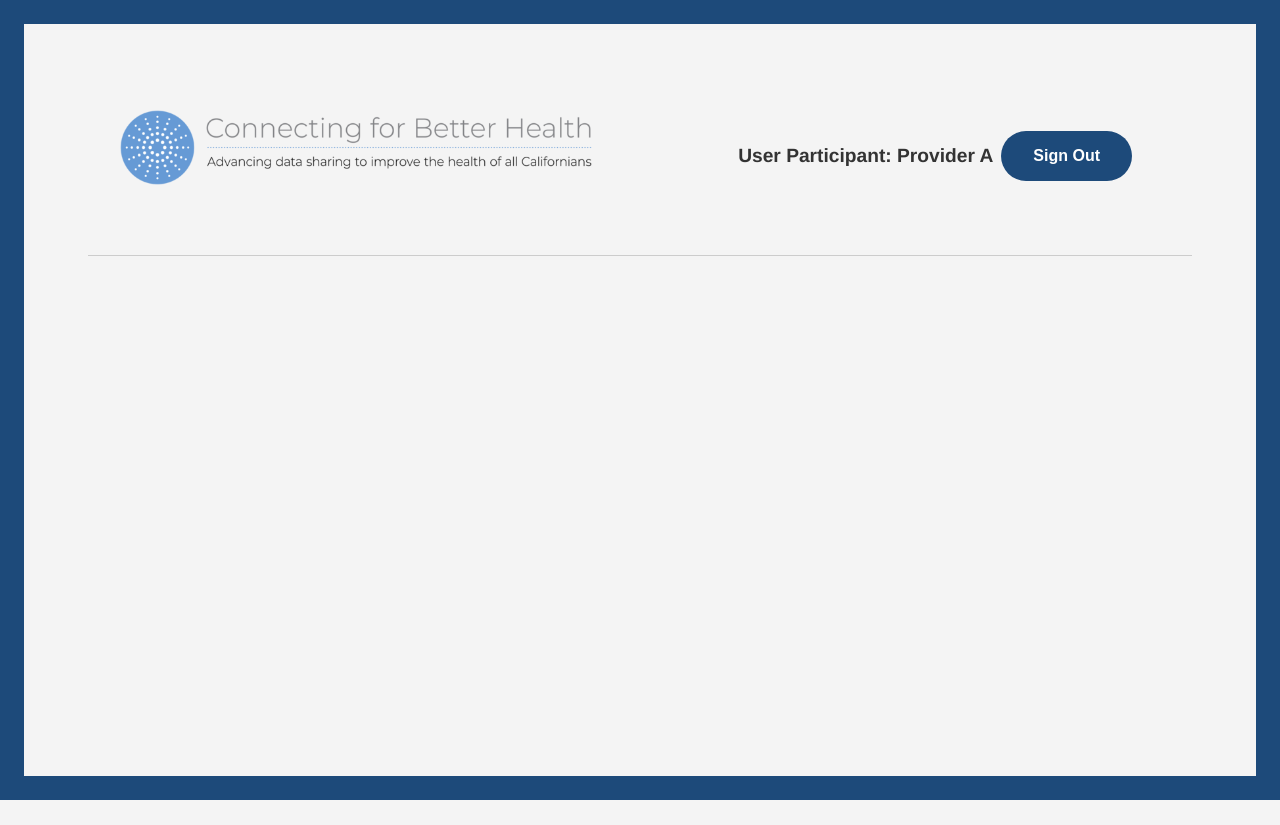
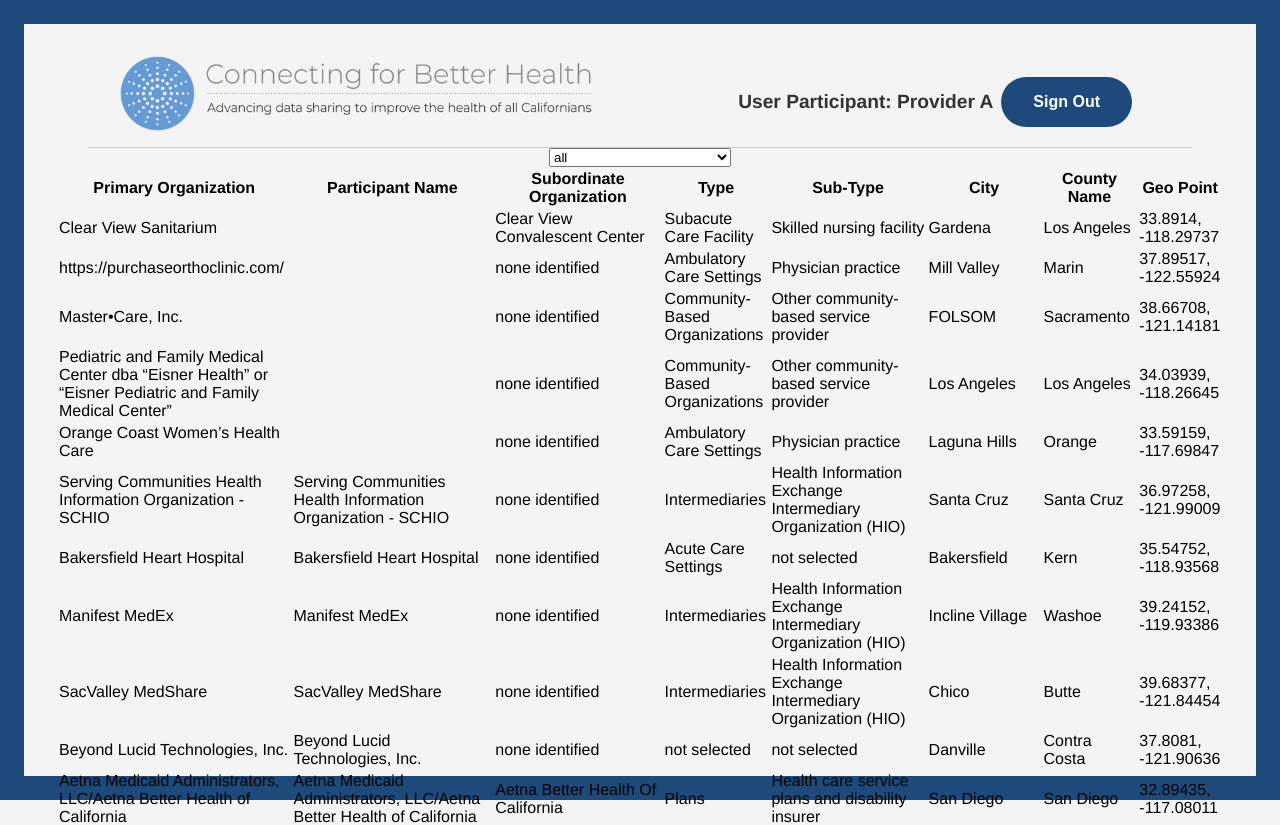
Before and after one commit to MasonKD/C4BH, a React (Create React App) app in the folder client/: page /Networking in a window 1280 px wide. Shown: the top 825 px of the page. Before the commit the page ends 800 px from the top, so only its background shows below. Built offline with nearby package versions, Linux system fonts and the light colour scheme.

Commit message:
added alphabetic drop down for data

```diff
--- a/client/src/Networking.js
+++ b/client/src/Networking.js
@@ -1,9 +1,8 @@
-import React from 'react';
+import React, { useState, useMemo } from 'react';
 import { useNavigate } from 'react-router-dom';
 import './Networking.css';
 import logoImage from './images/C4BHLogo.png';
-import './Networking.css';
-
+import data from './data.json'; // make sure the path to your JSON file is correct
 
 const Logo = () => (
   <div className="logo">
@@ -12,13 +11,38 @@
 );
 
 const Networking = () => {
-
-  const navigate = useNavigate();
+    const navigate = useNavigate();
+    const handleSignOut = () => {
+        navigate('/'); // Redirects to the landing page
+      };
+  const [selectedCity, setSelectedCity] = useState('all');
 
 
+  const cities = useMemo(() => {
+    const uniqueCities = ['all', ...new Set(data.map(item => item.City))];
+    return uniqueCities.filter(city => city).sort();
+  }, [data]);
 
-  const handleSignOut = () => {
-    navigate('/'); // Redirects to the landing page
+  const handleCityChange = (event) => {
+    setSelectedCity(event.target.value);
+  };
+
+  const renderTableRows = () => {
+    return data
+      .filter(item => selectedCity === 'all' || item.City === selectedCity)
+      .map((item, index) => (
+        <tr key={index}>
+          <td>{item.Primary_Organization}</td>
+          <td>{item.Participant_Name}</td>
+          <td>{item.Subordinate_Organization}</td>
+          <td>{item.Type}</td>
+          <td>{item.Sub_Type}</td>
+          <td>{item.City}</td>
+          <td>{item.CountyName}</td>
+          <td>{item.GeoPoint}</td>
+        </tr>
+      ));
+
   };
 
   return (
@@ -33,8 +57,31 @@
         </div>
       </header>
 
+      {/* Dropdown to select the city */}
+      <select onChange={handleCityChange} value={selectedCity}>
+        {cities.map((city, index) => (
+          <option key={index} value={city}>{city}</option>
+        ))}
+      </select>
 
-
+      {/* Render a table with the data */}
+      <table>
+        <thead>
+          <tr>
+            <th>Primary Organization</th>
+            <th>Participant Name</th>
+            <th>Subordinate Organization</th>
+            <th>Type</th>
+            <th>Sub-Type</th>
+            <th>City</th>
+            <th>County Name</th>
+            <th>Geo Point</th>
+          </tr>
+        </thead>
+        <tbody>
+          {renderTableRows()}
+        </tbody>
+      </table>
     </div>
   );
 };
```
